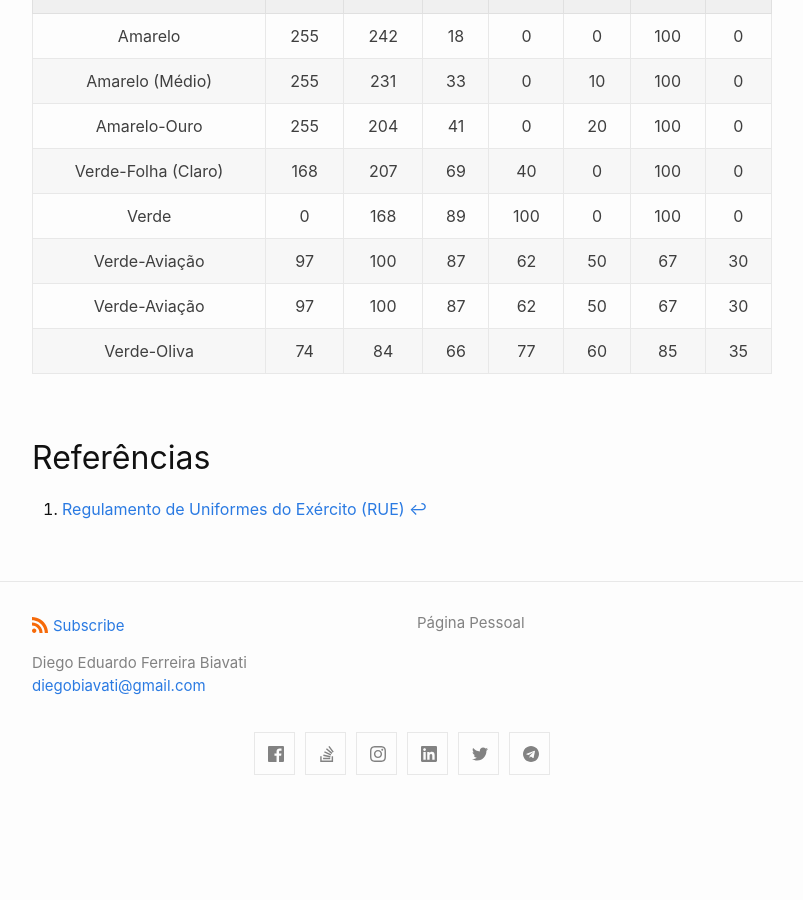
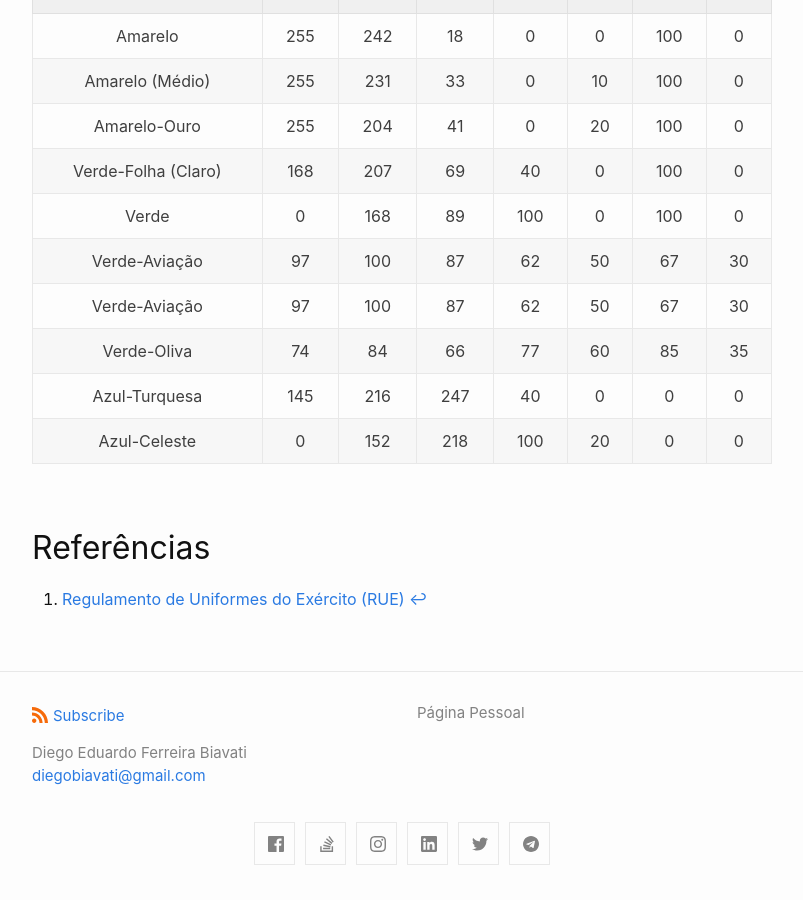
Before and after one commit to diegobiavati/diegobiavati.github.io, a Jekyll site: the page built from _posts/2020-11-17-paleta-cores-utilizadas-exercito.md, in a window 1280 px wide and 900 px high, scrolled down 3694 px. Shown: the whole window, without its empty margins (238-1041 px from the left). Built offline with Jekyll 4.4.1, drawn with Linux system fonts in a browser that asks for light colours; emoji names are drawn with the system emoji font; before the commit the page ends 4504 px from its top, so only the background shows below that.

Commit message:
Update 2020-11-17-paleta-cores-utilizadas-exercito.md

```diff
--- a/_posts/2020-11-17-paleta-cores-utilizadas-exercito.md
+++ b/_posts/2020-11-17-paleta-cores-utilizadas-exercito.md
@@ -100,6 +100,8 @@ Baixe uma paleta [:art: GIMP](https://raw.githubusercontent.com/diegobiavati/gui
 | Verde-Aviação                       |  97 | 100 |  87 |  62 |  50 |  67 |  30 |
 | Verde-Aviação                       |  97 | 100 |  87 |  62 |  50 |  67 |  30 |
 | Verde-Oliva                         |  74 |  84 |  66 |  77 |  60 |  85 |  35 |
+| Azul-Turquesa                       | 145 | 216 | 247 |  40 |   0 |   0 |   0 |
+| Azul-Celeste                        |   0 | 152 | 218 | 100 |  20 |   0 |   0 |
 
 ## Referências ##
 
```
